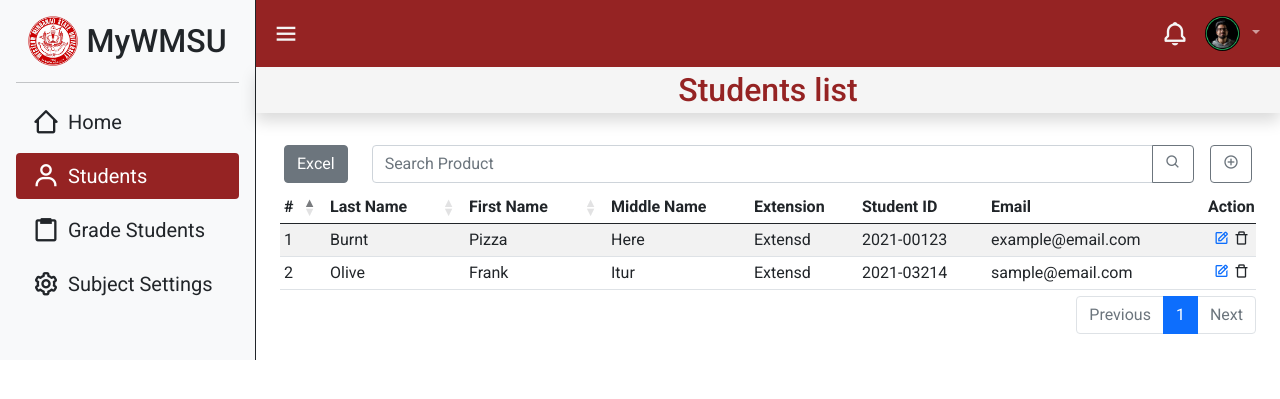
After one commit to frnkln-olvrs/Automated_Grading_System, a PHP site: page /students.php in a window 1280 px wide. The commit adds this page. Shown: the top 399 px of the page. Run offline with PHP 8.4, Linux system fonts and the light colour scheme; data that the repository does not hold is empty.

Commit message:
Students_list page

```diff
--- a/css/style.css
+++ b/css/style.css
@@ -178,6 +178,15 @@ body .home.collapse .side span {
   display: none;
 }
 
+body .home.collapse .side ul li {
+  display: flex;
+  justify-content: center;
+}
+
+body .home.collapse .side img {
+  margin: 0 !important;
+}
+
 .home .side .nav-item .nav-link.active {
   background-color: var(--primary-color);
 }
--- a/includes/head.php
+++ b/includes/head.php
@@ -20,4 +20,5 @@
   <!-- datatables -->
   <link href="./vendor/dataTable-1.13.6/datatables.min.css" rel="stylesheet">
   <script src="./vendor/dataTable-1.13.6/datatables.min.js"></script>
+
 </head>
--- a/includes/sidepanel.php
+++ b/includes/sidepanel.php
@@ -6,25 +6,25 @@
     <hr>
     <ul class="nav nav-pills flex-column mb-auto">
       <li class="nav-item">
-        <a href="#" class="nav-link d-flex align-items-center mb-2 active" aria-current="page">
+        <a href="./index.php" class="nav-link link-dark d-flex align-items-center mb-2  <?= $home_page ?>" aria-current="page">
           <i class='bx bx-home-alt-2 fs-3'></i>
           <span class="fs-5 ms-2">Home</span>
         </a>
       </li>
       <li class="nav-item">
-        <a href="#" class="nav-link link-dark d-flex align-items-center mb-2">
+        <a href="./students.php" class="nav-link link-dark d-flex align-items-center mb-2 <?= $student_page ?>">
           <i class='bx bx-user fs-3'></i>
           <span class="fs-5 ms-2">Students</span>
         </a>
       </li>
       <li class="nav-item">
-        <a href="#" class="nav-link link-dark d-flex align-items-center mb-2">
+        <a href="#" class="nav-link link-dark d-flex align-items-center mb-2  <?= $grade_page ?>">
           <i class='bx bx-clipboard fs-3'></i>
           <span class="fs-5 ms-2">Grade Students</span>
         </a>
       </li>
       <li class="nav-item">
-        <a href="#" class="nav-link link-dark d-flex align-items-center mb-2">
+        <a href="#" class="nav-link link-dark d-flex align-items-center mb-2  <?= $sub_setting_page ?>">
           <i class='bx bx-cog fs-3'></i>
           <span class="fs-5 ms-2">Subject Settings</span>
         </a>
--- a/js/main.js
+++ b/js/main.js
@@ -3,14 +3,3 @@ let navigation = document.querySelector('.home');
 document.querySelector('#collapse-side').onclick = () => {
   navigation.classList.toggle('collapse');
 }
-
-$(document).ready(function(){
-  dataTable = $("#home_table").DataTable({
-    pageLength: 5,
-    lengthChange: false, // Disable length change
-    'columnDefs': [ {
-      'targets': [1,2,3,4,6,7,8,9], /* column index */
-      'orderable': false, /* true or false */
-    }]
-  });
-});
--- /dev/null
+++ b/js/student_table.js
@@ -0,0 +1,62 @@
+$(document).ready(function(){
+  dataTable = $("#product").DataTable({
+      dom: 'Brtp',
+      responsive: true,
+      fixedHeader: true,
+      pageLength: 5,
+      buttons: {
+        buttons: [
+          {
+            extend: 'excel',
+            className: 'excelButton'
+          },
+
+        ]
+      },
+      'columnDefs': [ {
+          'targets': [3,4,5,6,7], /* column index */
+          'orderable': false, /* true or false */
+      }]
+  });
+
+  dataTable.buttons().container().appendTo($('#MyButtons'));
+
+  var table = dataTable;
+  var filter = createFilter(table, [1,2,3,5,6]);
+
+  function createFilter(table, columns) {
+      var input = $('input#keyword').on("keyup", function() {
+          table.draw();
+      });
+
+      $.fn.dataTable.ext.search.push(function(
+          settings,
+          searchData,
+          index,
+          rowData,
+          counter
+      ) {
+          var val = input.val().toLowerCase();
+
+          for (var i = 0, ien = columns.length; i < ien; i++) {
+              if (searchData[columns[i]].toLowerCase().indexOf(val) !== -1) {
+              return true;
+              }
+          }
+
+          return false;
+      });
+
+      return input;
+  }
+
+  $('select#product-category').on('change', function(e){
+      var status = $(this).val();
+      dataTable.columns([3]).search(status).draw();
+  });
+
+  $('select#product-status').on('change', function(e){
+      var status = $(this).val();
+      dataTable.columns([4]).search(status).draw();
+  });
+})
--- /dev/null
+++ b/students.php
@@ -0,0 +1,110 @@
+<!DOCTYPE html>
+<html lang="en">
+<?php
+	$title = 'Student list';
+  $student_page = 'active';
+	include './includes/head.php';
+?>
+<body>
+  <div class="home">
+    <div class="side">
+      <?php
+        require_once('./includes/sidepanel.php')
+      ?>
+    </div>
+    <main>
+      <div class="header" >
+      <?php
+        require_once('./includes/header.php')
+      ?>
+      </div>
+
+      <div class="flex-md-nowrap p-1 title_page shadow" style="background-color: whitesmoke;" >
+        <div class="d-none d-md-block">
+          <div class="container-fluid d-flex justify-content-center">
+            <span class="fs-2 h1 m-0">Students list</span>
+          </div>
+        </div>
+      </div>
+
+      <div class="m-4">
+        <div class="table-responsive overflow-hidden">
+          <div class="row g-2 mb-2 m-0">
+
+            <div class="search-keyword col-12 flex-lg-grow-0 d-flex">
+              <div id="MyButtons" class="d-flex me-4 mb-md-2 mb-lg-0 col-12 col-md-auto"></div>
+              <div class="input-group">
+                <input type="text" name="keyword" id="keyword" placeholder="Search Product" class="form-control">
+                <button class="btn btn-outline-secondary brand-bg-color" type="button"><i class='bx bx-search' aria-hidden="true" ></i></button>
+              </div>
+              <button class="btn btn-outline-secondary btn-add ms-3" type="button"><i class='bx bx-plus-circle'></i></button>
+            </div>
+          </div>
+          <?php
+            $student_array = array(
+              array(
+                'Last Name' => 'Burnt',
+                'First Name' => 'Pizza',
+                'Middle Name' => 'Here',
+                'Extension' => 'Extensd',
+                'Student ID' => '2021-00123',
+                'Email' => 'example@email.com',
+              ),
+              array(
+                'Last Name' => 'Olive',
+                'First Name' => 'Frank',
+                'Middle Name' => 'Itur',
+                'Extension' => 'Extensd',
+                'Student ID' => '2021-03214',
+                'Email' => 'sample@email.com',
+              ),
+            );
+          ?>
+          <table id="product" class="table table-striped table-sm">
+            <thead>
+              <tr>
+                <th scope="col">#</th>
+                <th scope="col">Last Name</th>
+                <th scope="col">First Name</th>
+                <th scope="col">Middle Name</th>
+                <th scope="col">Extension</th>
+                <th scope="col">Student ID</th>
+                <th scope="col">Email</th>
+                <th scope="col" width="5%">Action</th>
+              </tr>
+            </thead>
+            <tbody>
+              <?php
+                $counter = 1;
+                foreach ($student_array as $item){
+              ?>
+                <tr>
+                  <td><?= $counter ?></td>
+                  <td><?= $item['Last Name'] ?></td>
+                  <td><?= $item['First Name'] ?></td>
+                  <td><?= $item['Middle Name'] ?></td>
+                  <td><?= $item['Extension'] ?></td>
+                  <td><?= $item['Student ID'] ?></td>
+                  <td><?= $item['Email'] ?></td>
+                  <td class="text-center">
+                    <a href="# "><i class='bx bx-edit' ></i></a>
+                    <i class='bx bx-trash-alt' ></i>
+                  </td>
+                </tr>
+              <?php
+                $counter++;
+                }
+              ?>
+            </tbody>
+          </table>
+        </div>
+      </div>
+
+    </main>
+  </div>
+
+  <script src="./js/main.js"></script>
+  <script src="./js/student_table.js"></script>
+
+</body>
+</html>
```
Also changed, not shown: index.php (+12 -10 lines), js/index_table.js (added, +10 -0 lines).
